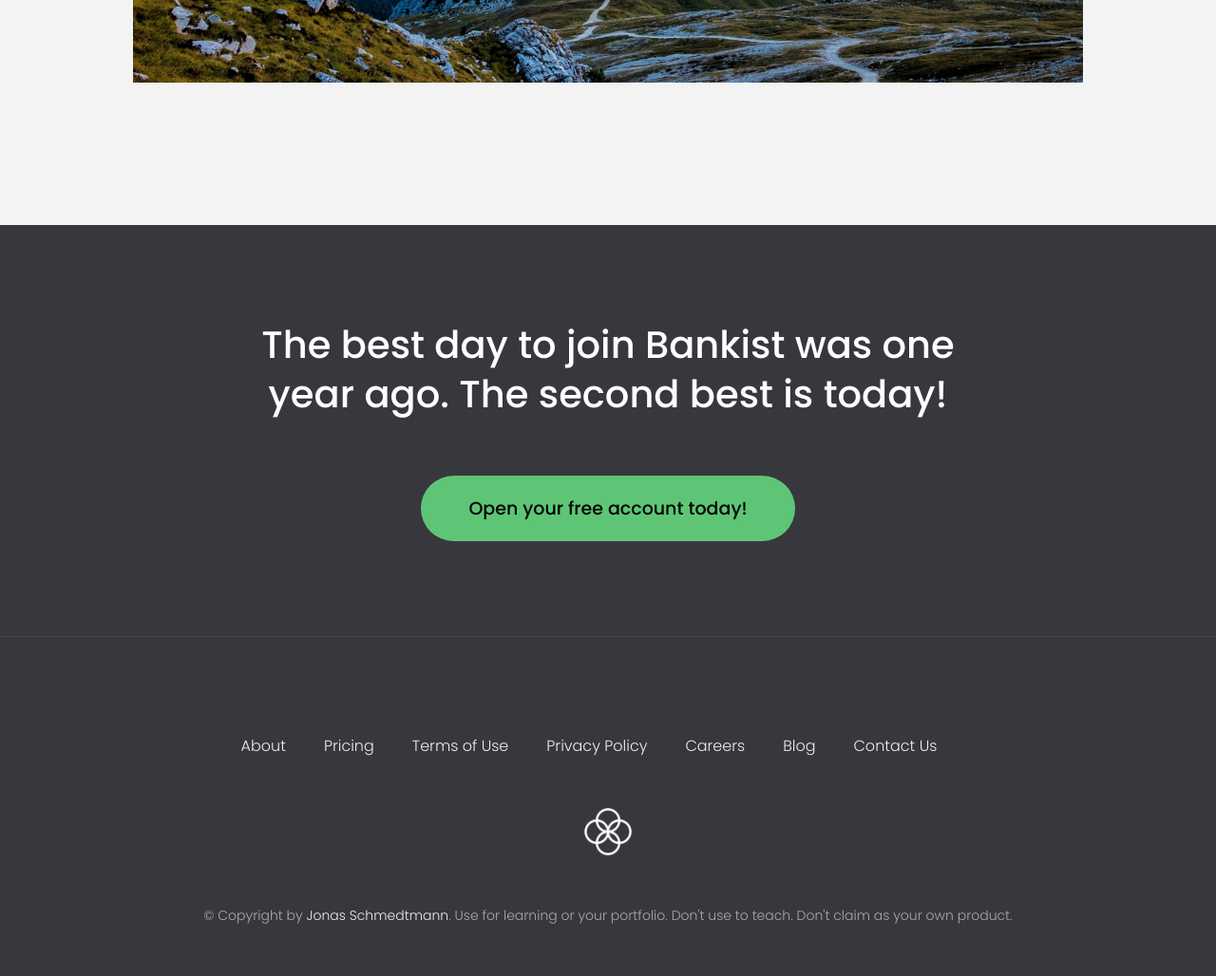
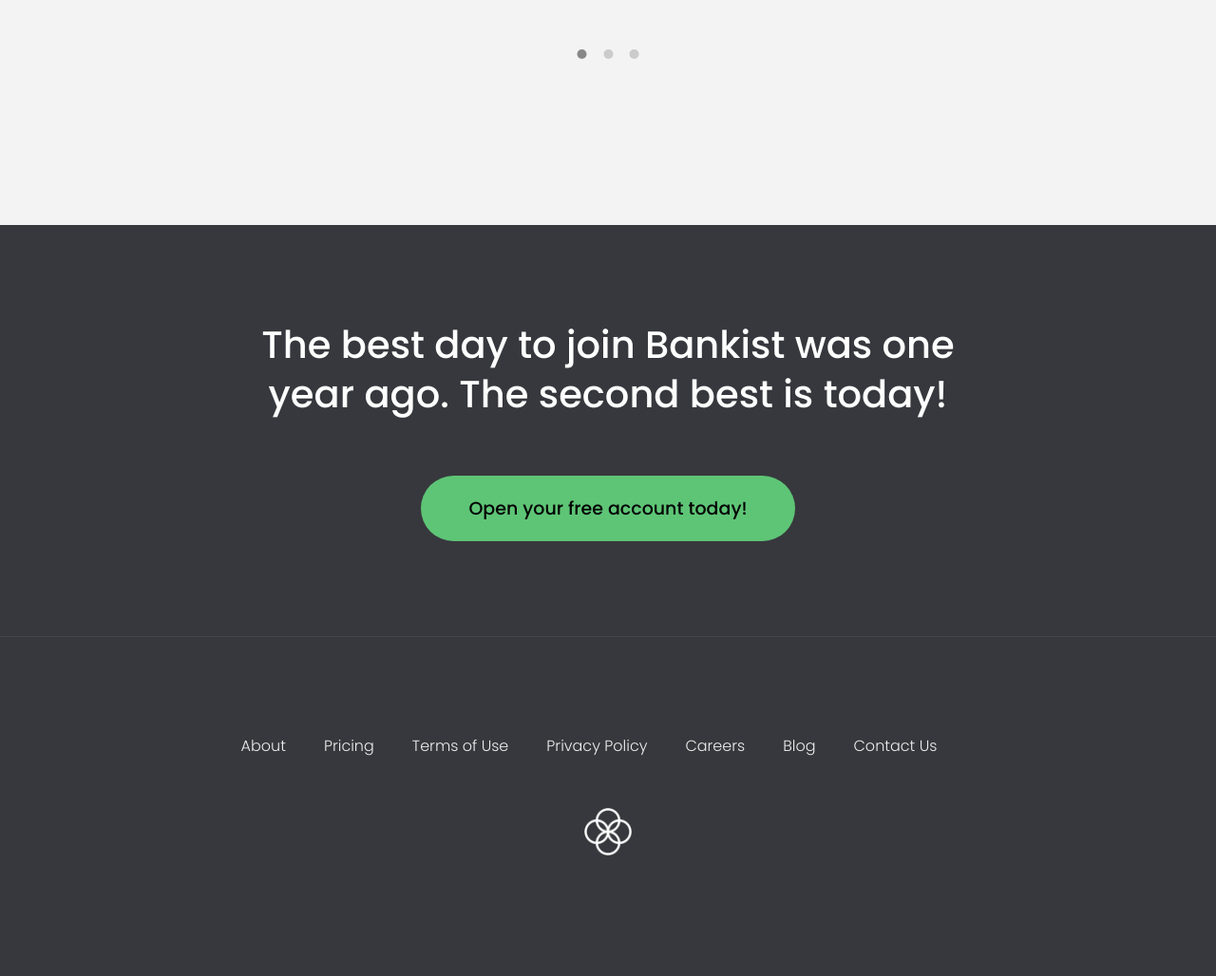
Before and after one commit to OleksandrPatz/bankistWebsite, a plain HTML site: page index.html in a window 1280 px wide. Shown: the part 3959-4987 px from the top of the page at 95% size. Drawn offline with Linux system fonts and the light colour scheme.

Commit message:
edited slider

```diff
--- a/index.html
+++ b/index.html
@@ -217,7 +217,7 @@
       </div>
 
       <div class="slider">
-        <!--<div class="slide slide--1">
+        <div class="slide slide--1">
           <div class="testimonial">
             <h5 class="testimonial__header">Best financial decision ever!</h5>
             <blockquote class="testimonial__text">
@@ -275,12 +275,8 @@
               <p class="testimonial__location">Lisbon, Portugal</p>
             </address>
           </div>
-        </div> -->
+        </div>
 
-        <div class="slide"><img src="img/img-1.jpg" alt="Photo 1" /></div>
-        <div class="slide"><img src="img/img-2.jpg" alt="Photo 2" /></div>
-        <div class="slide"><img src="img/img-3.jpg" alt="Photo 3" /></div>
-        <div class="slide"><img src="img/img-4.jpg" alt="Photo 4" /></div>
         <button class="slider__btn slider__btn--left">&larr;</button>
         <button class="slider__btn slider__btn--right">&rarr;</button>
         <div class="dots"></div>
@@ -322,16 +318,6 @@
         </li>
       </ul>
       <img src="img/icon.png" alt="Logo" class="footer__logo" />
-      <p class="footer__copyright">
-        &copy; Copyright by
-        <a
-          class="footer__link twitter-link"
-          target="_blank"
-          href="https://twitter.com/jonasschmedtman"
-          >Jonas Schmedtmann</a
-        >. Use for learning or your portfolio. Don't use to teach. Don't claim
-        as your own product.
-      </p>
     </footer>
 
     <div class="modal hidden">
--- a/script.js
+++ b/script.js
@@ -1,5 +1,5 @@
 'use strict';
-
+// Selected elements
 const modal = document.querySelector('.modal');
 const overlay = document.querySelector('.overlay');
 const btnCloseModal = document.querySelector('.btn--close-modal');
@@ -12,7 +12,6 @@
 const tabsContent = document.querySelectorAll('.operations__content');
 const nav = document.querySelector('nav');
 
-///////////////////////////////////////
 // Modal window
 const openModal = function (e) {
   e.preventDefault();
@@ -25,8 +24,6 @@
   overlay.classList.add('hidden');
 };
 
-// use forEach for nodeList(everithing that we get from document is nodeList).
-//and bind the event(open modals) to the buttons
 btnsOpenModal.forEach(btn => btn.addEventListener('click', openModal));
 
 btnCloseModal.addEventListener('click', closeModal);
@@ -38,9 +35,7 @@
   }
 });
 
-// ///////////////////////////////////////////////////////////////////////////////////////////////////////////////////////////////////////
-// ................ implementing smooth scroling
-
+//implementing smooth scroling
 btnScrollTo.addEventListener('click', e => {
   // get coordinates of section1
   const s1coords = section1.getBoundingClientRect();
@@ -48,29 +43,7 @@
   section1.scrollIntoView({ behavior: 'smooth' });
 });
 
-///////////////////////////////////////////////////////////////////////////////////////////
-// .....................Event deligation: implementing  Page Navigation
-
-//  Method number 1.
-//this actually works just fine,but the problem is that it's not really efficient. So we are adding here the exact same callback function,
-//so this event handler here, we are adding it once to each of these three elements. So the exact same function is now attached to these three elements.
-// document.querySelectorAll('.nav__link').forEach(el =>
-//   el.addEventListener('click', function (e) {
-//     // default actions for link, scroll to Html.element in the viewport
-//     e.preventDefault();
-//     // to get attribute
-//     const id = this.getAttribute('href');
-
-//     // we use for implementing a navigation. So we put the ID of the elements that we want to scroll in the href attribute,
-//     // so that then in the JavaScript, so we can read that href, and then we can select the element that we want to scroll to.
-//     document.querySelector(id).scrollIntoView({ behavior: 'smooth' });
-//   })
-// );
-
-//  Method number 2
-// 1. Add event Listener to common parent element
-// 2. Determine what element eriginated event
-
+//  implementing  Page Navigation
 document.querySelector('.nav__links').addEventListener('click', function (e) {
   e.preventDefault();
 
@@ -82,64 +55,28 @@
   }
 });
 
-// We simply edit one big event handler function to the parent element of all the elements that we're interested in,
-// and then we simply determined where the click event came from. And then we also needed this matching strategy
-// because we wanted to basically ignore clicks that did not happen right on one of these links.
-
-// .............. building a tab components ........................
-
-// select buttons, bottons container and  content container
-
-// Use event deligation for implement tabbs section.
-// 1. We define common parent's container for all of the buttons we want to use and attached event handler to it.
-// 2. Define what the button clicked,  whenever we click on span element.Here we use  closest() method.
-// to find the clothest parent element with class = operations__tab of our element.
-// 3. continue perform code if result of click is true.
-// 4. remove active class from  all the tabs.  lopp over nodeList of buttons and remove class =active
-// 5. same for tabs content
-// 6. add active class for button
-// 7. attached active class to  content according to clicked button.
-//1
+//building a tab components
 tabsContainer.addEventListener('click', function (e) {
-  //2
   const clicked = e.target.closest('.operations__tab');
-  // console.log(clicked);
-
-  //3 guard class. if nothing clicked we immidiately finish this function
+  // guard class.
   if (!clicked) return;
-
-  //4 remove classes
   tabs.forEach(t => t.classList.remove('operations__tab--active'));
-
-  //5
   tabsContent.forEach(c => c.classList.remove('operations__content--active'));
-
-  //6 add classes
   clicked.classList.add('operations__tab--active');
-
   //7. Activate content area
-
   document
     .querySelector(`.operations__content--${clicked.dataset.tab}`)
     .classList.add('operations__content--active');
 });
 
-// ....... Passed arguments into the event handler ....................
 // Implement  the  links fade out effect.
-//I'm not using the closest methods. And that's because there are simply no child elements that we could accidentally click here in this link,
-
 const handleHover = function (e) {
-  // console.log(this);
   if (e.target.classList.contains('nav__link')) {
-    //assign target to variable
     const link = e.target;
 
-    // select sibling elements(all athores links)
+    // select sibling elements
     const siblings = link.closest('.nav').querySelectorAll('.nav__link');
-
     const logo = link.closest('.nav').querySelector('img');
-
-    //change the opacity of sibling e.target link. and check if sibling doesn't contain e.target(link) then change the opacity of element
     siblings.forEach(el => {
       if (el !== link) el.style.opacity = this;
     });
@@ -150,29 +87,14 @@
 nav.addEventListener('mouseover', handleHover.bind(0.5));
 nav.addEventListener('mouseout', handleHover.bind(1));
 
-// .......................Sticky Navigation .....................
-//define the section-1 coordinates
-// const initialCoord = section1.getBoundingClientRect();
-
-// use scroll event to implement position sticky very bad practice
-// window.addEventListener('scroll', function () {
-//   //condition. if cuurent scrool coordinate > than coordinate of top position of section1
-//   //than add class = sticky to the nav
-//   if (this.scrollY > initialCoord.top) nav.classList.add('sticky');
-//   else nav.classList.remove('sticky');
-// });
-
-// ..................... Intersection Observer API .........................
-// this API allows our code to basically observe changes to the way that a certain target element
-//intersects another element, or the way it intersects the viewport.
-
+// Sticky Navigation
 const header = document.querySelector('.header');
 
 // dynamic calculating of nav.height
 const navHeight = nav.getBoundingClientRect().height;
 
 const stickyNav = function (entries) {
-  const [entry] = entries; // entries = threshold = [ ......]
+  const [entry] = entries;
   // console.log(entries);
   if (entry.isIntersecting) nav.classList.remove('sticky');
   // prevent  unnecessary observing
@@ -181,23 +103,19 @@
 
 const headerObserver = new IntersectionObserver(stickyNav, {
   root: null,
-  threshold: 0, // when 0% of header are visible, call function
+  threshold: 0,
   rootMargin: `-${navHeight}px`, // margin value in px.
 });
 
 // start 'header' observing
 headerObserver.observe(header);
 
-// ............................. Revealing elements on scroll ......................
-// Reveal sections
-// We want to observe all sections
+//Revealing elements on scroll
 const allSections = document.querySelectorAll('.section');
 // console.log(allSections);
 
 const revealSection = function (entries, observer) {
   const [entry] = entries;
-  // console.log(entry);
-
   // guard class
   if (!entry.isIntersecting) return;
 
@@ -218,15 +136,8 @@
   section.classList.add('section--hidden');
 });
 
-// .......................................Laizy loading images.............
-/*  the main ingredient to this lazy loading strategy is that we have a very low resolution image,
-which is really small and which is loaded, right in the beginning.(200x120 16kb). big size img refferenced in the data-src attribute.
-The data-x attribute is a custom data attribute in HTML. Custom data attributes allow you to store extra information private to the page or application, and they follow the format data-*, where * can be replaced with any descriptive name.
+//Laizy loading images
 
-And so basically the idea is to... As we scroll to one of these low resolution images
-we will then replace this low resolution image with the one that is here specified in the data-src attribute. and remove lazy-img class
-*/
-// select img with data-src attribute
 const imgTargets = document.querySelectorAll('img[data-src]');
 
 const loadImg = function (entries, observer) {
@@ -241,7 +152,6 @@
     entry.target.classList.remove('lazy-img');
   });
   // console.log(entry.target);
-
   observer.unobserve(entry.target);
 };
 
@@ -253,14 +163,42 @@
 
 imgTargets.forEach(img => imgObserver.observe(img));
 
-// ............... Slider component part 1 ...................
-
-const slides = document.querySelectorAll('.slide'); // Use '.slide' assuming slides have the class "slide"
+// Slider
+const slider = function () {
+  const slides = document.querySelectorAll('.slide');
   const btnLeft = document.querySelector('.slider__btn--left');
   const btnRight = document.querySelector('.slider__btn--right');
+  const dotContainer = document.querySelector('.dots');
 
   let curSlide = 0;
   const maxSlides = slides.length;
+
+  // dots. Create dot element for each slide and locate in the end of slide
+  const createDots = function () {
+    slides.forEach(function (_, i) {
+      const dot = document.createElement('button');
+
+      //set class and attribute
+      dot.classList.add('dots__dot');
+      dot.setAttribute('data-slide', i);
+
+      // set position
+      dotContainer.insertAdjacentElement('beforeend', dot);
+    });
+  };
+
+  // create fn for dynamicly changing style of dots
+  const activeDot = function (slide) {
+    //select allthe dots and remove active classes
+    document
+      .querySelectorAll('.dots__dot')
+      .forEach(dot => dot.classList.remove('dots__dot--active'));
+
+    // select elment with certain attribute data-set
+    document
+      .querySelector(`.dots__dot[data-slide="${slide}"]`)
+      .classList.add('dots__dot--active');
+  };
 
   // to assign value of style.transform  all element depends on position on the viewport
   const goToSlide = function (slide) {
@@ -268,8 +206,6 @@
       s.style.transform = `translateX(${100 * (i - slide)}%)`;
     });
   };
-// set first img to position=0  whe web page is loaded
-goToSlide(0);
 
   // Next Slide
   const nextSlide = function () {
@@ -279,25 +215,47 @@
       curSlide++;
     }
     goToSlide(curSlide);
+    activeDot(curSlide);
   };
 
   // previos Slide
   const prevSlide = function () {
     if (!curSlide) {
-    curSlide = 3;
+      curSlide = 0;
     } else {
       curSlide--;
     }
 
     goToSlide(curSlide);
+    activeDot(curSlide);
   };
 
+  // initial settings
+  const init = () => {
+    createDots();
+    activeDot(0);
+    goToSlide(0);
+  };
+  init();
+
+  // Event handle
   btnRight.addEventListener('click', nextSlide);
   btnLeft.addEventListener('click', prevSlide);
 
-// .....................implement keyboardEvent
-
+  // implement keyboardEvent
   document.addEventListener('keydown', function (e) {
     if (e.key === 'ArrowLeft') prevSlide();
-  e.key === 'ArrowRight' && nextSlide(); // short curcuiting
+    e.key === 'ArrowRight' && nextSlide();
   });
+
+  //  Dots Event
+  dotContainer.addEventListener('click', function (e) {
+    if (e.target.classList.contains('dots__dot')) {
+      const { slide } = e.target.dataset;
+
+      goToSlide(slide);
+      activeDot(slide);
+    }
+  });
+};
+slider();
```
Lines whose indentation alone changed are shown as unchanged.
